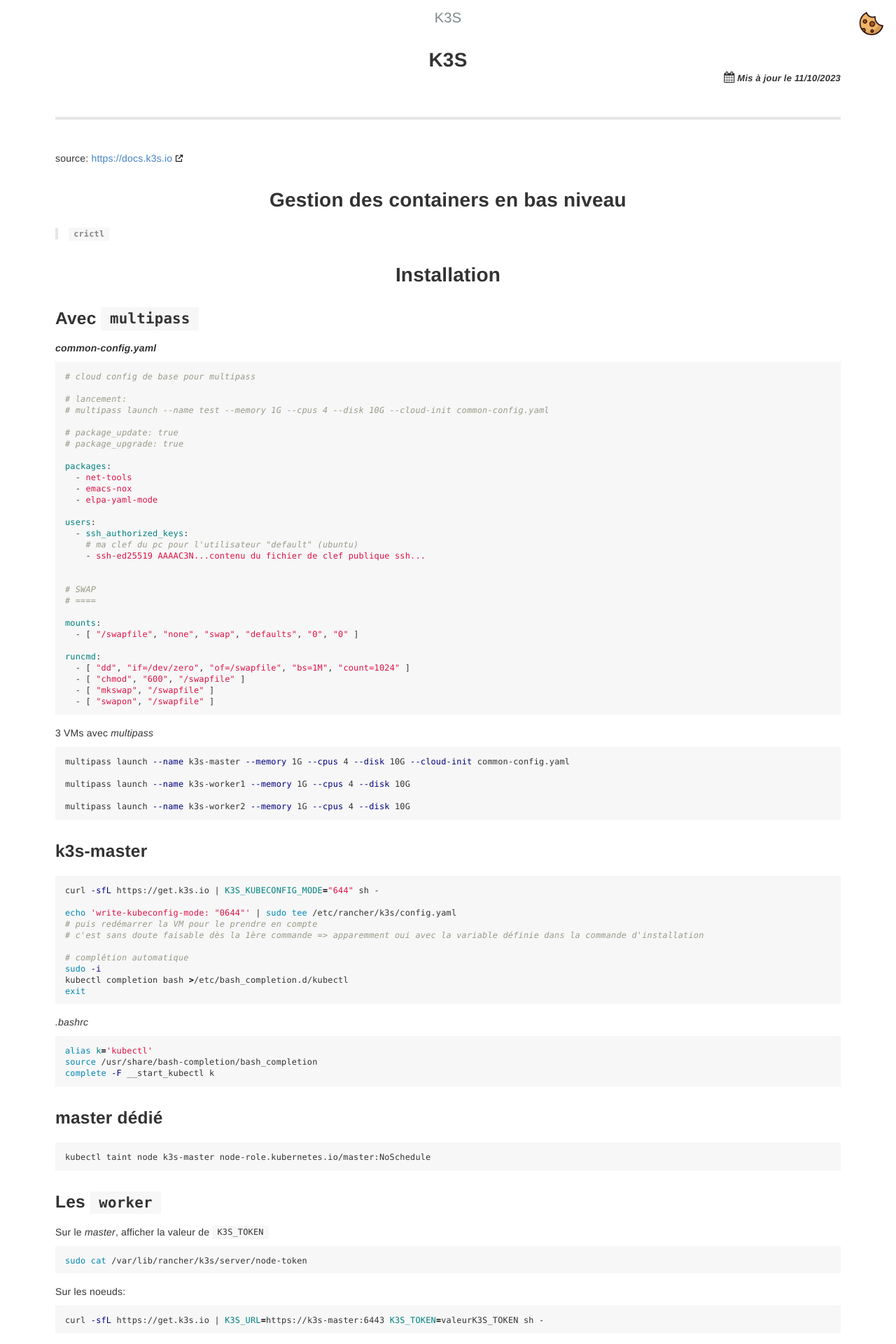
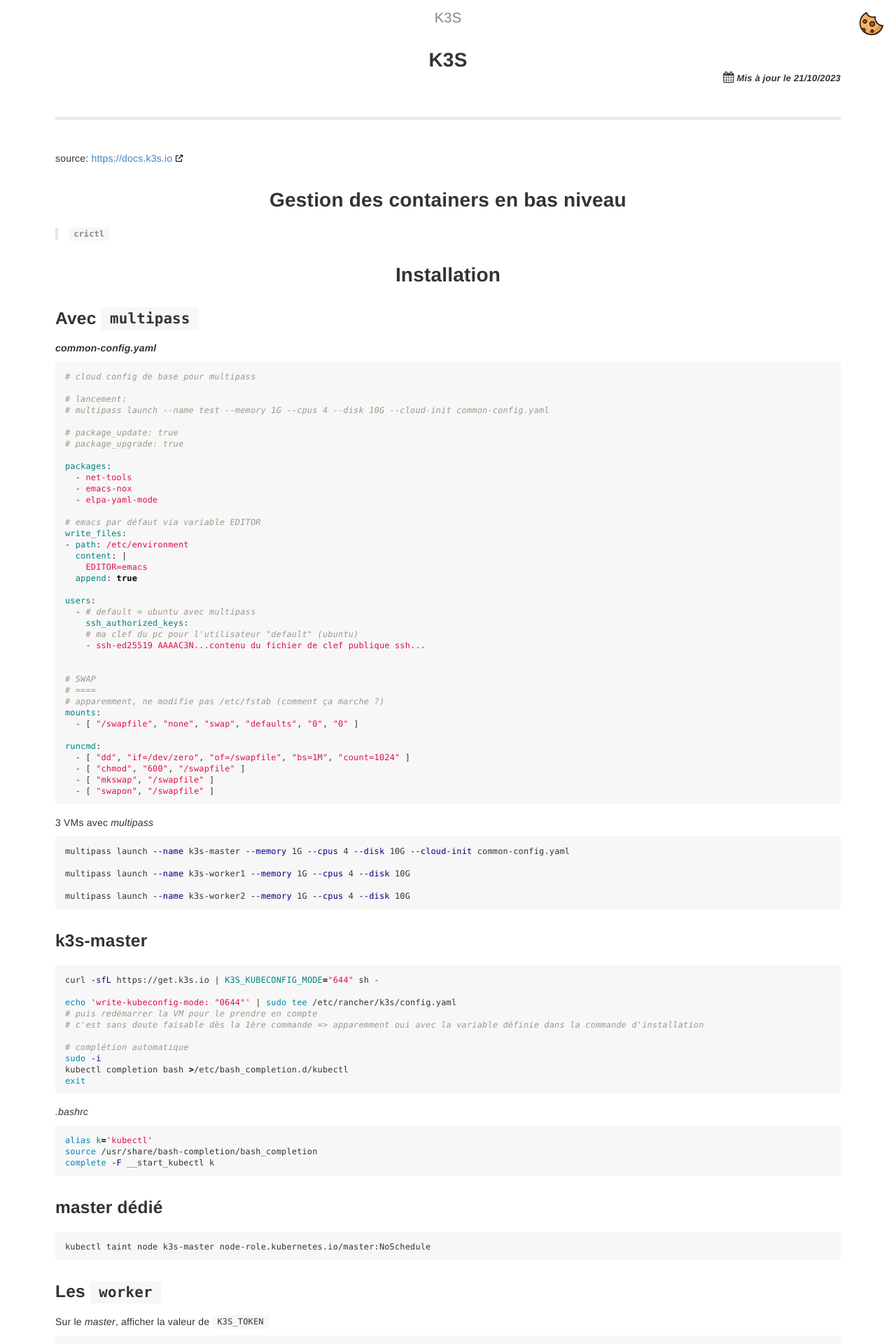
Before and after one commit to Grand-Dub/blog, a Jekyll site: the page built from _posts/kubernetes/2023-08-24-k3s.md, in a window 1280 px wide. Shown: the top 1920 px of the page at 70% size. Built offline with Jekyll 4.4.1, drawn with Linux system fonts in a browser that asks for light colours; some of the changed text lies outside the part shown.

```diff
--- a/_posts/kubernetes/2023-08-24-k3s.md
+++ b/_posts/kubernetes/2023-08-24-k3s.md
@@ -1,6 +1,6 @@
 ---
 title: K3S
-date: 2023-10-11
+date: 2023-10-21
 category: Kubernetes
 tags:
   - K3S
@@ -39,15 +39,23 @@ packages:
   - emacs-nox
   - elpa-yaml-mode
 
+# emacs par défaut via variable EDITOR
+write_files:
+- path: /etc/environment
+  content: |
+    EDITOR=emacs
+  append: true
+
 users:
-  - ssh_authorized_keys:
+  - # default = ubuntu avec multipass
+    ssh_authorized_keys:
     # ma clef du pc pour l'utilisateur "default" (ubuntu)
     - ssh-ed25519 AAAAC3N...contenu du fichier de clef publique ssh...
 
 
 # SWAP
 # ====
-
+# apparemment, ne modifie pas /etc/fstab (comment ça marche ?)
 mounts:
   - [ "/swapfile", "none", "swap", "defaults", "0", "0" ]
 
```
Also changed, not shown: _posts/2023-10-20-IP-linux.md (added, +100 -0 lines), _posts/json/2023-09-05-json-yaml-convert.md (+3 -3 lines), _posts/kubernetes/2023-10-09-registry.md (+4 -4 lines).
